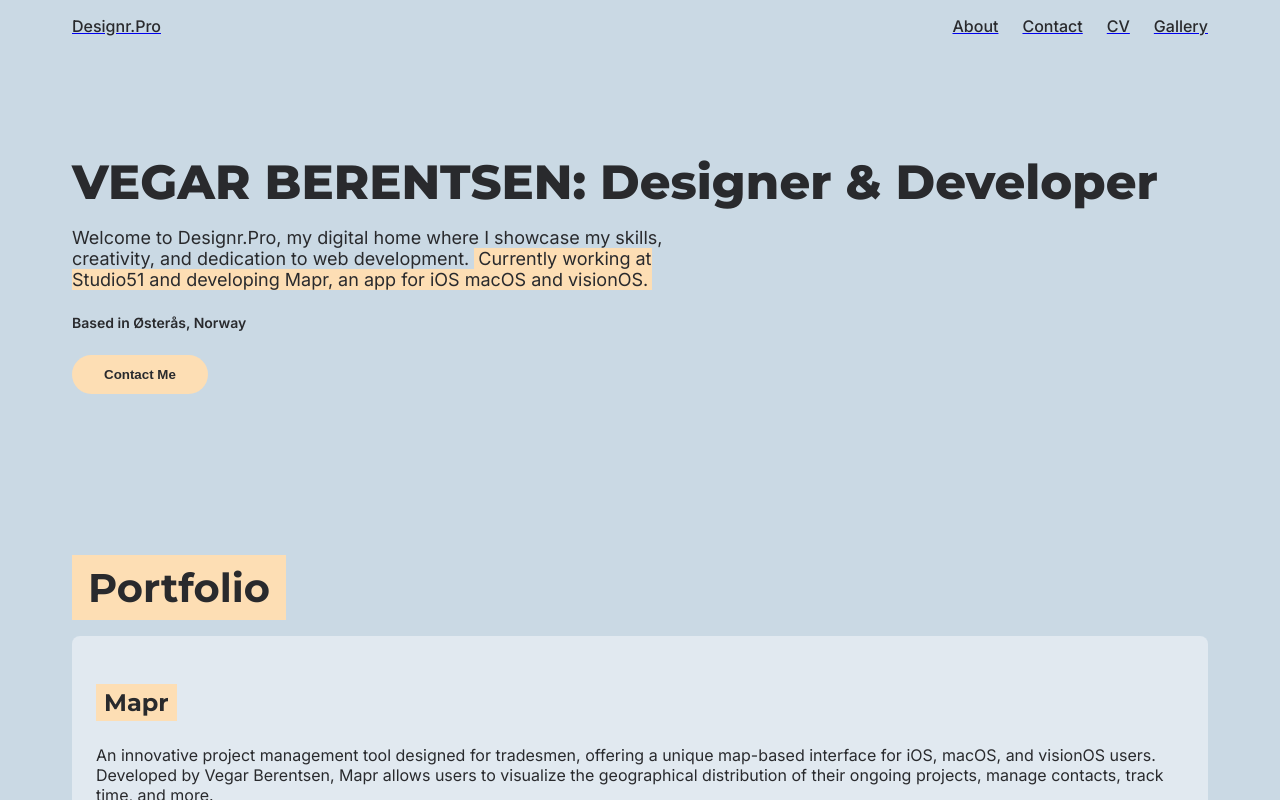
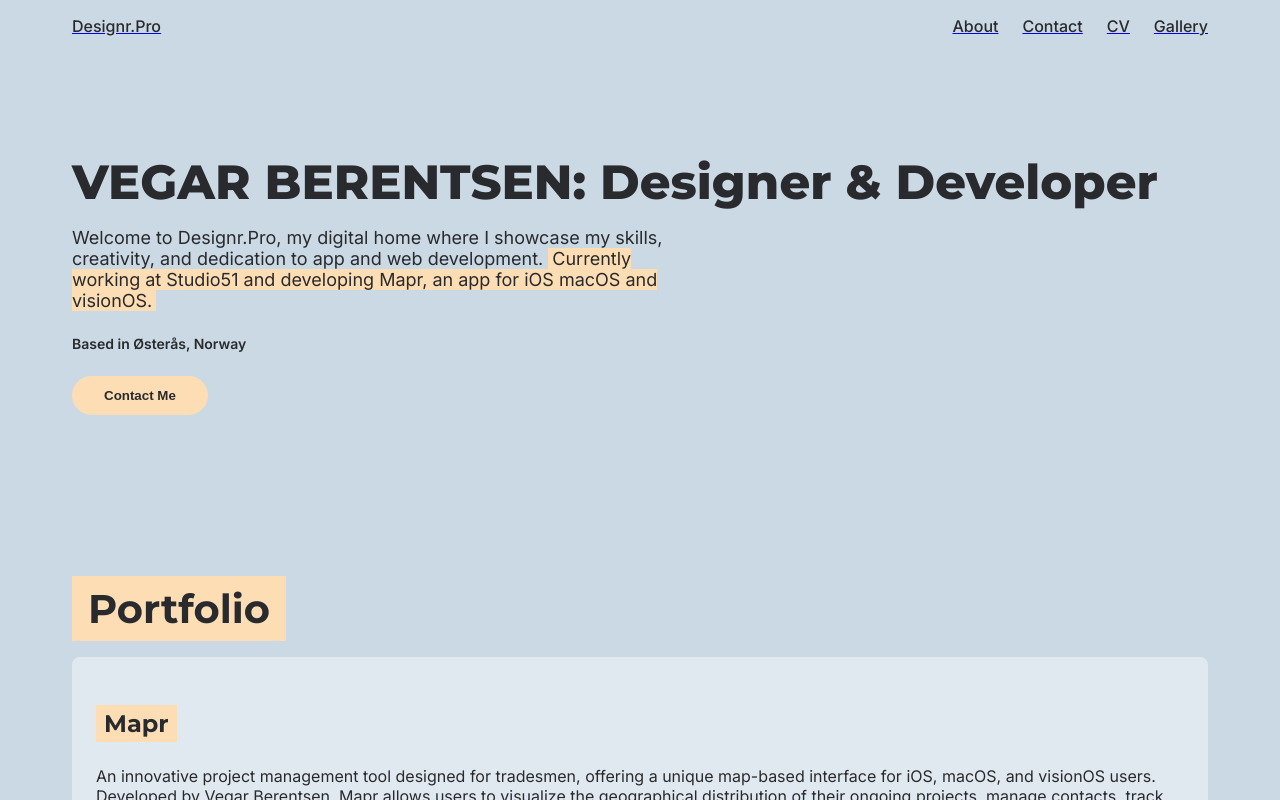
Before and after one commit to Designrpros/Designr-Pro, a Next.js app: page / in a window 1280 px wide. Built offline with nearby package versions, Linux system fonts and the light colour scheme.

Commit message:
Add all pages

```diff
--- a/src/app/page.tsx
+++ b/src/app/page.tsx
@@ -215,7 +215,7 @@
           <span style={{ fontWeight: 800 }}>VEGAR BERENTSEN:</span> Designer & Developer
         </HeroTitle>
         <HeroSubtitle className="font-sans">
-          Welcome to Designr.Pro, my digital home where I showcase my skills, creativity, and dedication to web development.{' '}
+          Welcome to Designr.Pro, my digital home where I showcase my skills, creativity, and dedication to app and web development.{' '}
           <HighlightedText>Currently working at Studio51 and developing Mapr, an app for iOS macOS and visionOS.</HighlightedText>
         </HeroSubtitle>
         <AuthorText className="font-sans">Based in Østerås, Norway</AuthorText>
```
